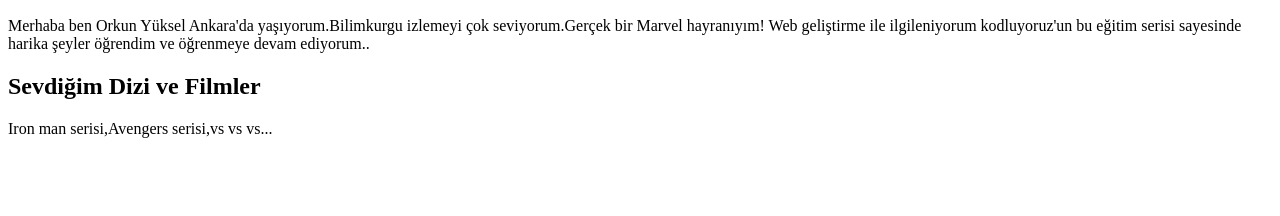
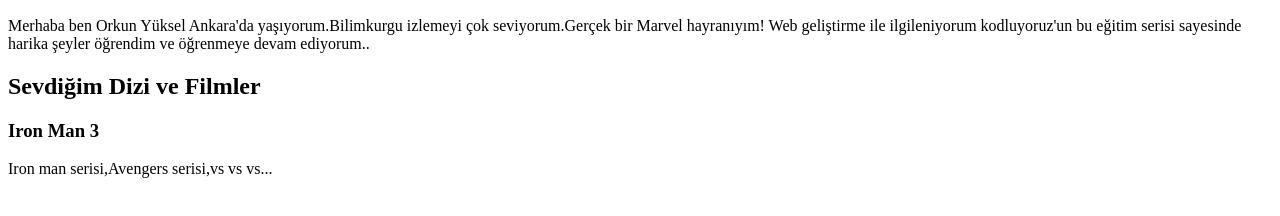
Before and after one commit to Quentinx/-lk-Web-Sayfam-z-Olu-turmak, a plain HTML site: page index.html in a window 1280 px wide. Shown: the part 110-326 px from the top of the page. Drawn offline with Linux system fonts and the light colour scheme.

Commit message:
h3 eklendi

```diff
--- a/index.html
+++ b/index.html
@@ -14,6 +14,7 @@
         <p>Merhaba ben Orkun Yüksel Ankara'da yaşıyorum.Bilimkurgu izlemeyi çok seviyorum.Gerçek bir Marvel hayranıyım! Web geliştirme ile ilgileniyorum kodluyoruz'un bu eğitim serisi sayesinde harika şeyler öğrendim ve öğrenmeye devam ediyorum..</p>
         <!-- Sevdiğim dizi ve filmler -->
         <h2>Sevdiğim Dizi ve Filmler</h2>
+        <h3>Iron Man 3</h3>
         <p>Iron man serisi,Avengers serisi,vs vs vs...</p>
 
 
```
